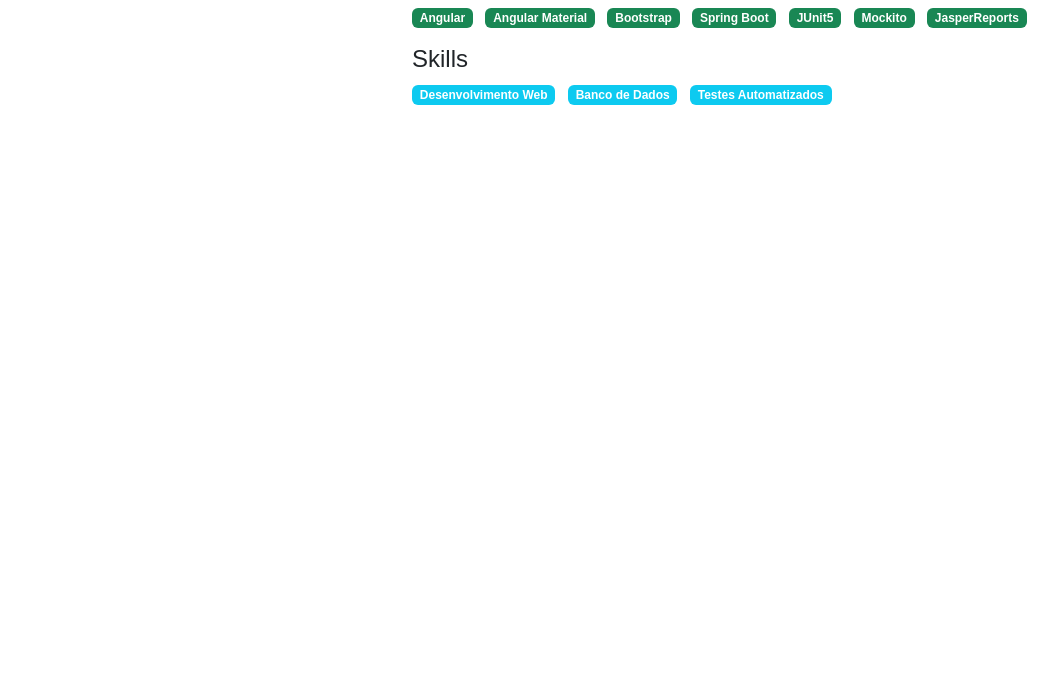
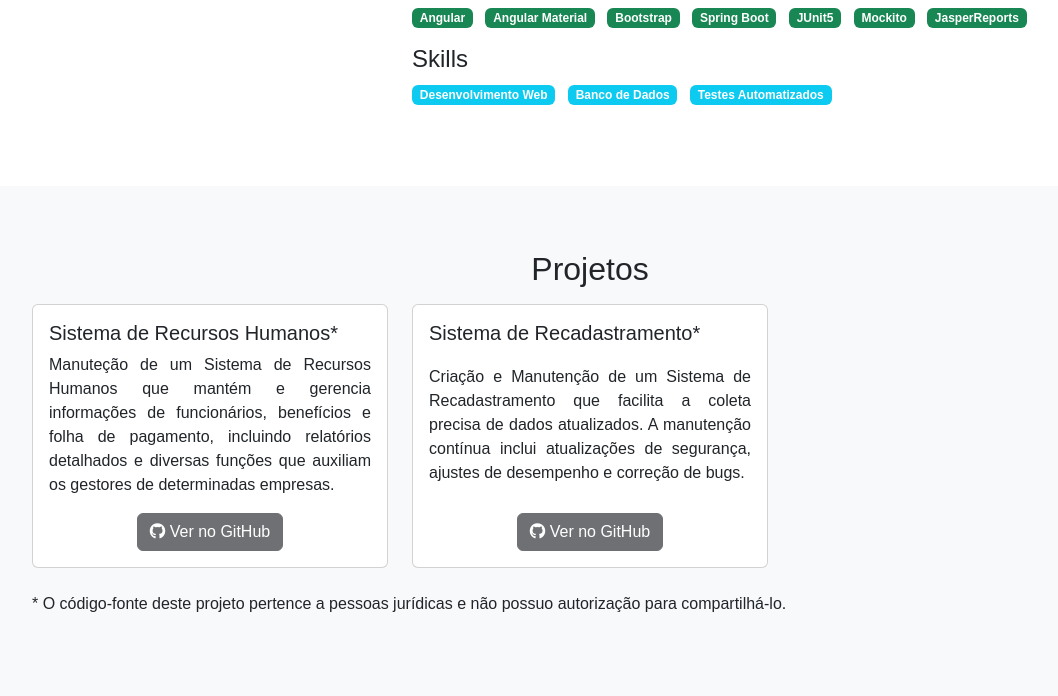
Before and after one commit to MatheusFilipe21/matheusfilipe21.github.io, a plain HTML site: page index.html in a window 1280 px wide. Shown: the part 911-1607 px from the top of the page, without its empty margins (50-1108 px from the left). Before the commit the page ends 1097 px from the top, so only its background shows below. Drawn offline with nearby package versions, Linux system fonts and the light colour scheme.

Commit message:
Criando a secao projetos

```diff
--- a/css/stylesheet.css
+++ b/css/stylesheet.css
@@ -25,6 +25,21 @@ section {
   max-height: 400px;
 }
 
-#sobre-mim p {
+#sobre-mim p,
+#projetos p {
   text-align: justify;
 }
+
+.card {
+  width: 100%;
+}
+
+.card-title {
+  font-size: 1.25rem;
+}
+
+.card-body {
+  display: flex;
+  flex-direction: column;
+  justify-content: space-between;
+}
--- a/index.html
+++ b/index.html
@@ -43,6 +43,9 @@
               </li>
               <li class="nav-item">
                 <a class="nav-link" href="#sobre-mim">Sobre Mim</a>
+              </li>
+              <li class="nav-item">
+                <a class="nav-link" href="#projetos">Projetos</a>
               </li>
             </ul>
           </div>
@@ -180,6 +183,51 @@
       </div>
     </section>
 
+    <!-- Projetos -->
+    <section id="projetos" class="bg-light">
+      <div class="container">
+        <h2 class="text-center mb-3">Projetos</h2>
+        <div class="row">
+          <div class="col-md-4 d-flex">
+            <div class="card mb-4">
+              <div class="card-body">
+                <h5 class="card-title">Sistema de Recursos Humanos*</h5>
+                <p class="card-text">
+                  Manuteção de um Sistema de Recursos Humanos que mantém e
+                  gerencia informações de funcionários, benefícios e folha de
+                  pagamento, incluindo relatórios detalhados e diversas funções
+                  que auxiliam os gestores de determinadas empresas.
+                </p>
+                <button class="btn btn-dark mx-auto" disabled>
+                  <i class="fab fa-github"></i> Ver no GitHub
+                </button>
+              </div>
+            </div>
+          </div>
+          <div class="col-md-4 d-flex">
+            <div class="card mb-4">
+              <div class="card-body">
+                <h5 class="card-title">Sistema de Recadastramento*</h5>
+                <p class="card-text">
+                  Criação e Manutenção de um Sistema de Recadastramento que
+                  facilita a coleta precisa de dados atualizados. A manutenção
+                  contínua inclui atualizações de segurança, ajustes de
+                  desempenho e correção de bugs.
+                </p>
+                <button class="btn btn-dark mx-auto" disabled>
+                  <i class="fab fa-github"></i> Ver no GitHub
+                </button>
+              </div>
+            </div>
+          </div>
+        </div>
+        <p>
+          * O código-fonte deste projeto pertence a pessoas jurídicas e não
+          possuo autorização para compartilhá-lo.
+        </p>
+      </div>
+    </section>
+
     <script
       src="https://cdn.jsdelivr.net/npm/bootstrap@5.3.3/dist/js/bootstrap.bundle.min.js"
       integrity="sha384-YvpcrYf0tY3lHB60NNkmXc5s9fDVZLESaAA55NDzOxhy9GkcIdslK1eN7N6jIeHz"
```
